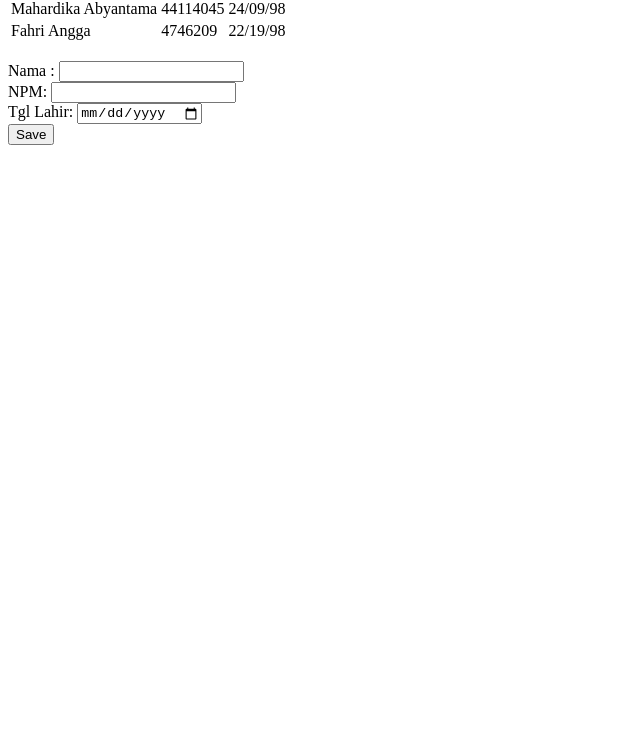
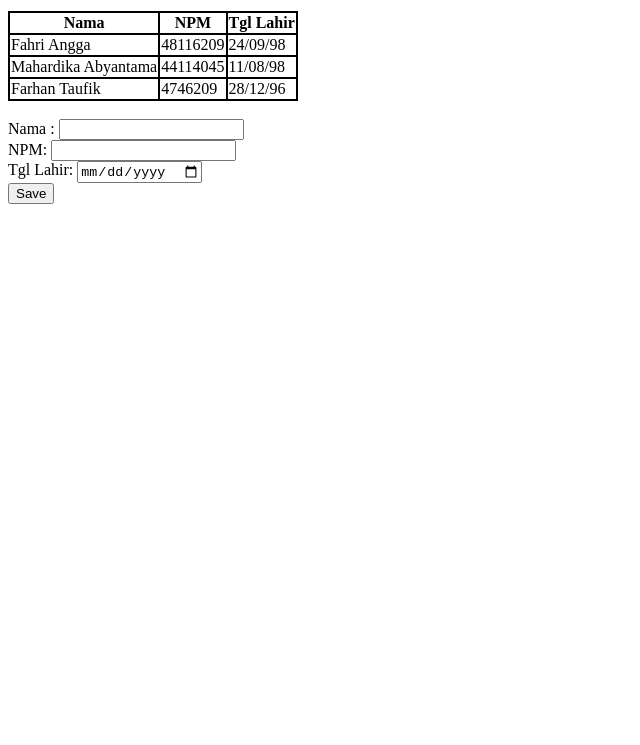
Before and after one commit to iamfahri/webprogram, a plain HTML site: page index.html in a window 1280 px wide. Shown: the part 55-800 px from the top of the page, without its empty margins (0-640 px from the left). Drawn offline with Linux system fonts and the light colour scheme.

Commit message:
Tugas web programming minggu 2

```diff
--- a/index.html
+++ b/index.html
@@ -1,8 +1,16 @@
 <html>
   <head>
 	<title>Latihan_48116209</title>
+<style>
+table, th, td {
+    border: 2px solid black;
+       border-collapse: collapse;
+}
+</style>
   </head>
 	<body>
+	<h1>Tabel Kelas 3dc01</h1>
+ <table style="width:50%">
 	<div>
 	<table>
 	<tr>
@@ -18,24 +26,24 @@
 	<tr>
 	  <td>Mahardika Abyantama</td>
 	  <td>44114045</td>
-	  <td>24/09/98</td>
+	  <td>11/08/98</td>
 	</tr>
 	<tr>
-	  <td>Fahri Angga</td>
+	  <td>Farhan Taufik</td>
 	  <td>4746209</td>
-	  <td>22/19/98</td>
+	  <td>28/12/96</td>
 	</tr>
 	</table>
 	</div>
 	<div>
-	<br />
+	<br >
 	<form action="index.html" method="get">
 	Nama : <input type="text" name="nama"  />
-	<br />
+	<br >
 	NPM: <input type="text" name="NPM Kamu" />
-	<br />
+	<br >
 	Tgl Lahir: <input type="date" name="tanggal" />
-	<br />
+	<br >
 	<input type="submit" value="Save" >
 	</form>
 	</div>
```
